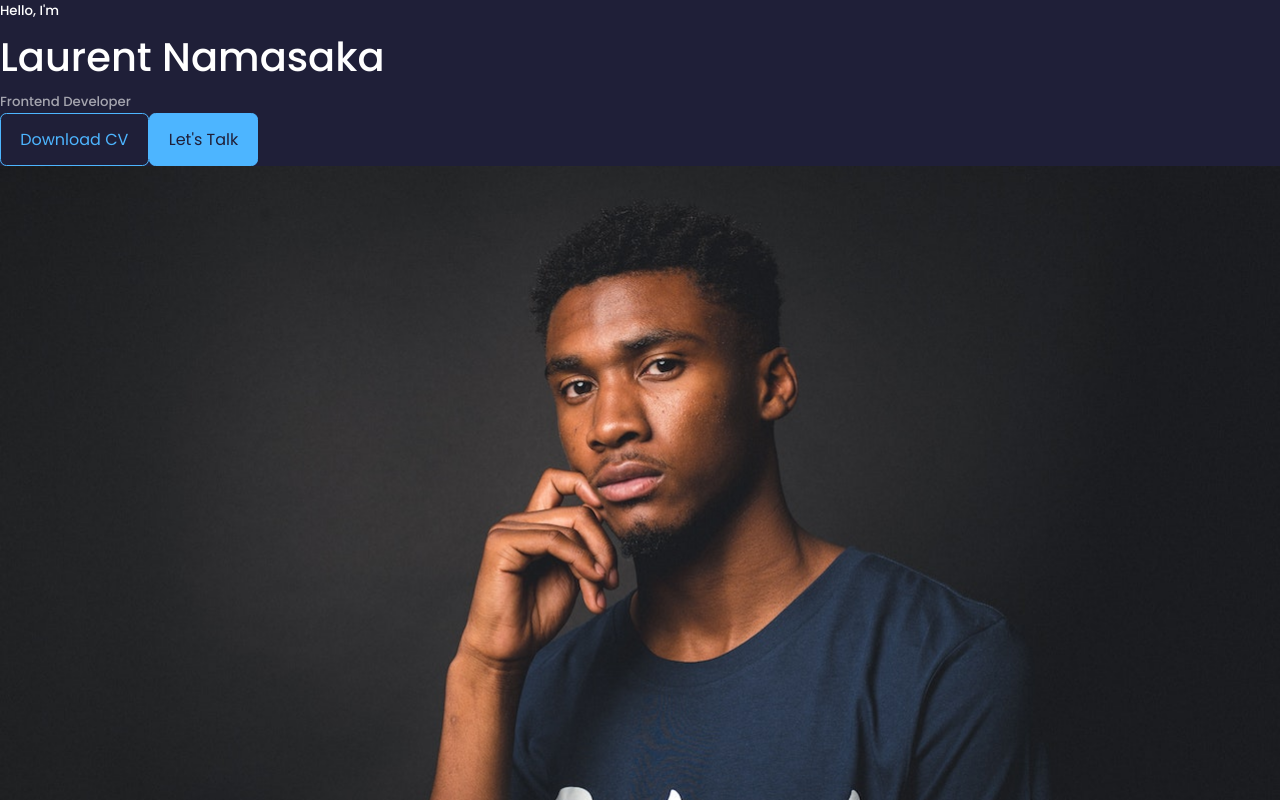
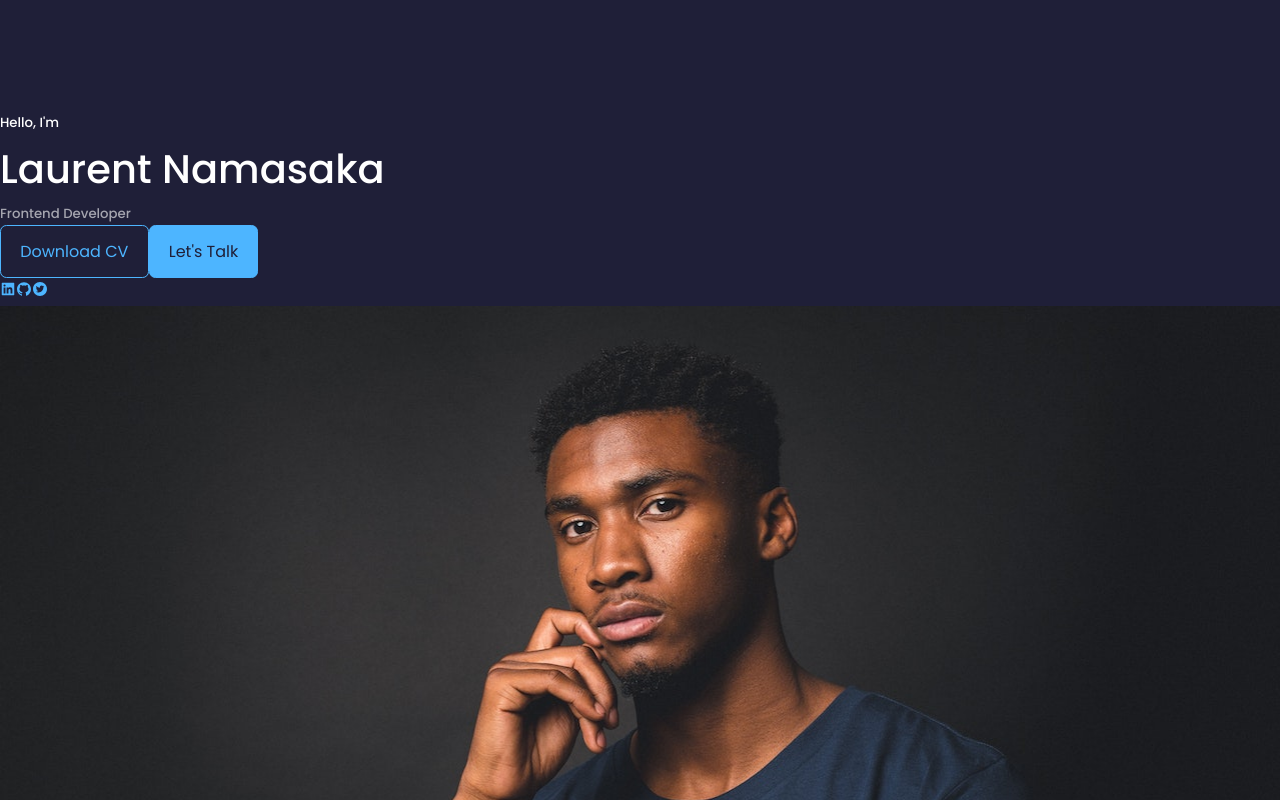
Before and after one commit to laurentnamasaka/myportofolio, a React (Create React App) app: page / in a window 1280 px wide. Shown: the top 800 px of the page. Built offline with nearby package versions, Linux system fonts and the light colour scheme.

Commit message:
first commit

```diff
--- /dev/null
+++ b/src/components/header/HeaderSocials.jsx
@@ -0,0 +1,16 @@
+import React from 'react'
+import {AiFillLinkedin} from 'react-icons/ai'
+import {AiFillGithub} from 'react-icons/ai'
+import {AiFillTwitterCircle} from 'react-icons/ai'
+
+const HeaderSocials = () => {
+  return (
+    <div className='header__socials'>
+        <a href="https://linkedin.com" target='_blank'><AiFillLinkedin/></a>
+        <a href="https://github.com" target='_blank'><AiFillGithub/></a>
+        <a href="https://twitter.com" target='_blank'><AiFillTwitterCircle/></a>
+    </div>
+  )
+}
+
+export default HeaderSocials
--- a/src/components/header/header.css
+++ b/src/components/header/header.css
@@ -0,0 +1,16 @@
+header{
+    height: 100vh;
+    padding-top: 7rem;
+    overflow:hidden;
+}
+
+.header__container{
+    text-align: center;
+    height: 100%;
+    position: relative;
+}
+
+/*Styling the CTA button*/
+.cta {
+
+}
--- a/src/components/header/header.jsx
+++ b/src/components/header/header.jsx
@@ -2,6 +2,7 @@ import React from 'react'
 import './header.css'
 import CTA from './CTA'
 import ME from '../../assets/me.jpg'
+import HeaderSocials from './HeaderSocials'
 
 const header = () => {
   return (
@@ -11,10 +12,11 @@ const header = () => {
           <h1>Laurent Namasaka</h1>
           <h5 className="text-light">Frontend Developer</h5>
           <CTA />
+          <HeaderSocials />
 
           <headerSocials />
 
- {/*Code fot the Image*/}
+ {/*Code for the Image*/}
           <div className="me">
             <img src={ME} alt="me" />
 
```
Also changed, not shown: 1 other file (tests, documents, lock files or other folders).
